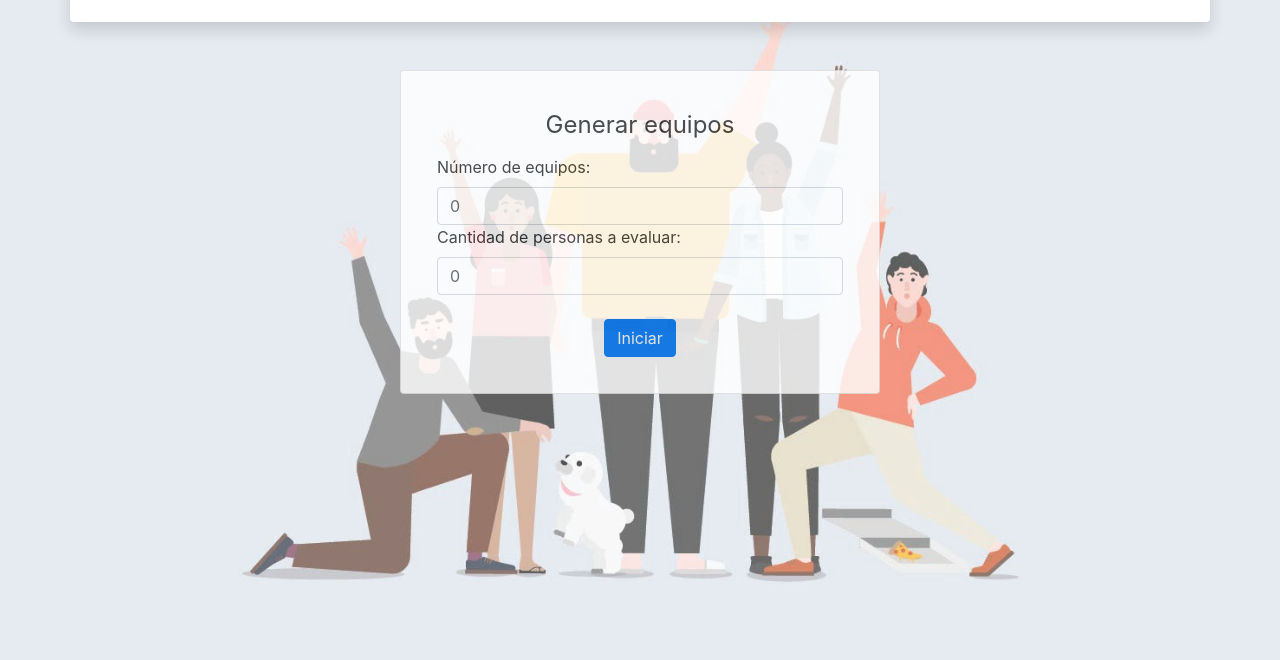
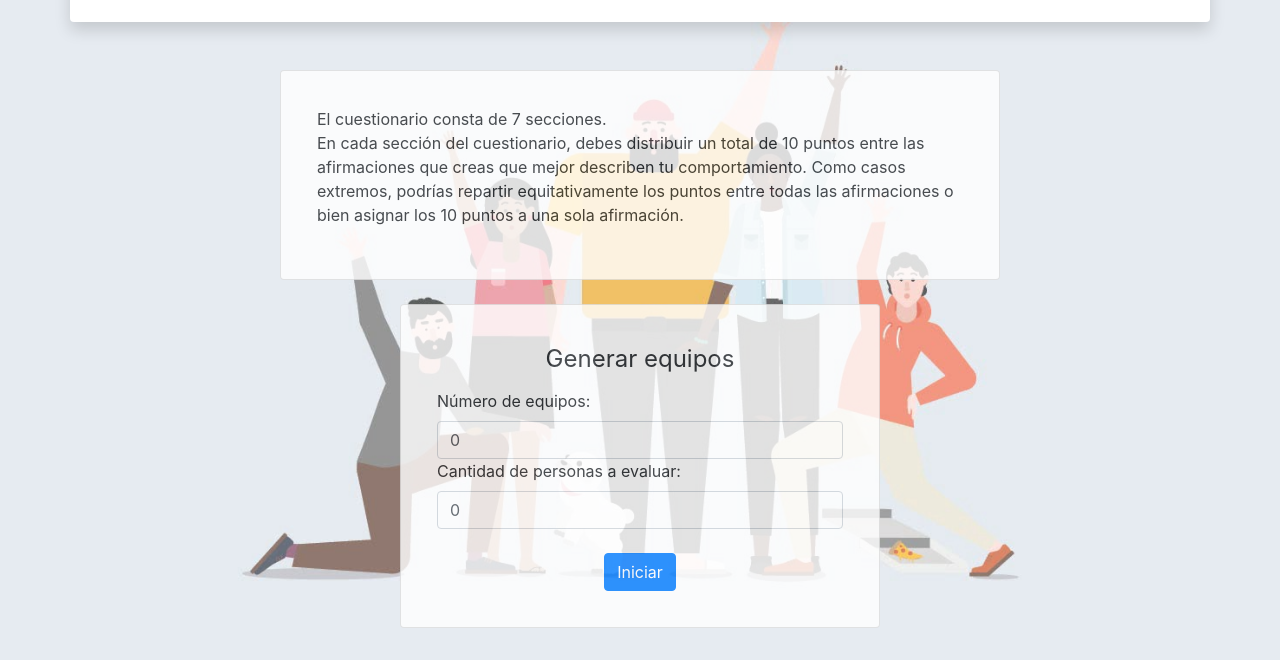
Before and after one commit to Ricardo582/Beblin, a plain HTML site: page index.html in a window 1280 px wide. Shown: the part 140-800 px from the top of the page. Drawn offline with nearby package versions, Linux system fonts and the light colour scheme.

Commit message:
Added instructions and a default value for name

```diff
--- a/index.html
+++ b/index.html
@@ -15,6 +15,22 @@
     </div>
 
     <!--main-->
+    <div class="main">
+        <div class="container-center">
+            <div class="card p-3" style="width: 45rem;">
+                <div class="card-body">
+                    <p>
+                        El cuestionario consta de 7 secciones. <br/>
+                        En cada sección del cuestionario, debes distribuir un total de 10 puntos entre
+                        las afirmaciones que creas que mejor describen tu comportamiento. Como casos extremos,
+                        podrías repartir equitativamente los puntos entre todas las afirmaciones o bien asignar
+                        los 10 puntos a una sola afirmación.
+                    </p>
+                </div>
+            </div>
+        </div>
+    </div>
+    <br/>
     <div class="main">
         <div class="container-center">
             <div class="card p-3" style="width: 30rem;">
@@ -40,7 +56,7 @@
                 <div class="card-body">
                     <legend class="card-title text-center" id="numIntegrante"></legend>
                     <label for="nombre">Nombre: </label>
-                    <input type="text" class="form-control" name="" id="nombre" required>
+                    <input type="text" class="form-control" name="" id="nombre" value="" required>
                     <br/>
                     <div class="text-center">
                         <button type="submit" class="btn btn-primary" onclick="beginTest()">Siguiente</button>
```
